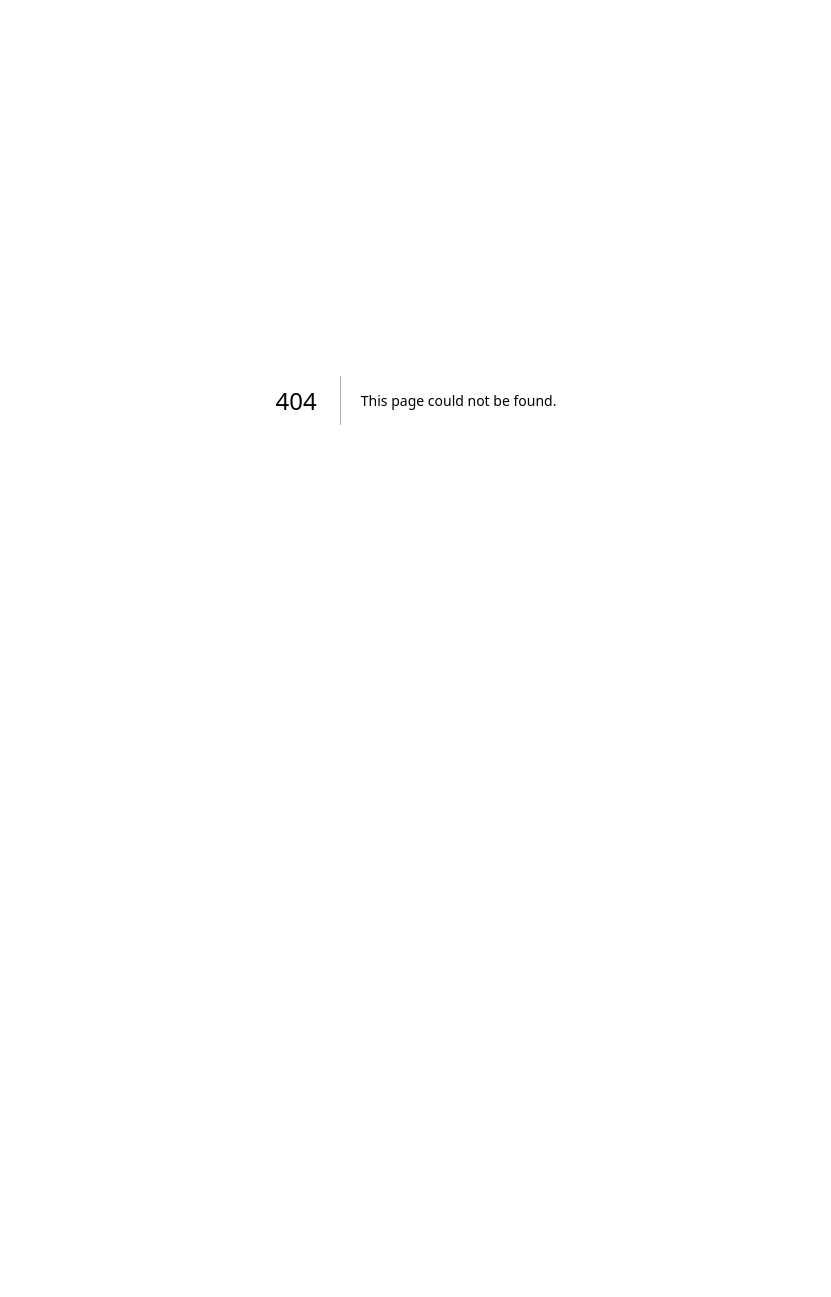
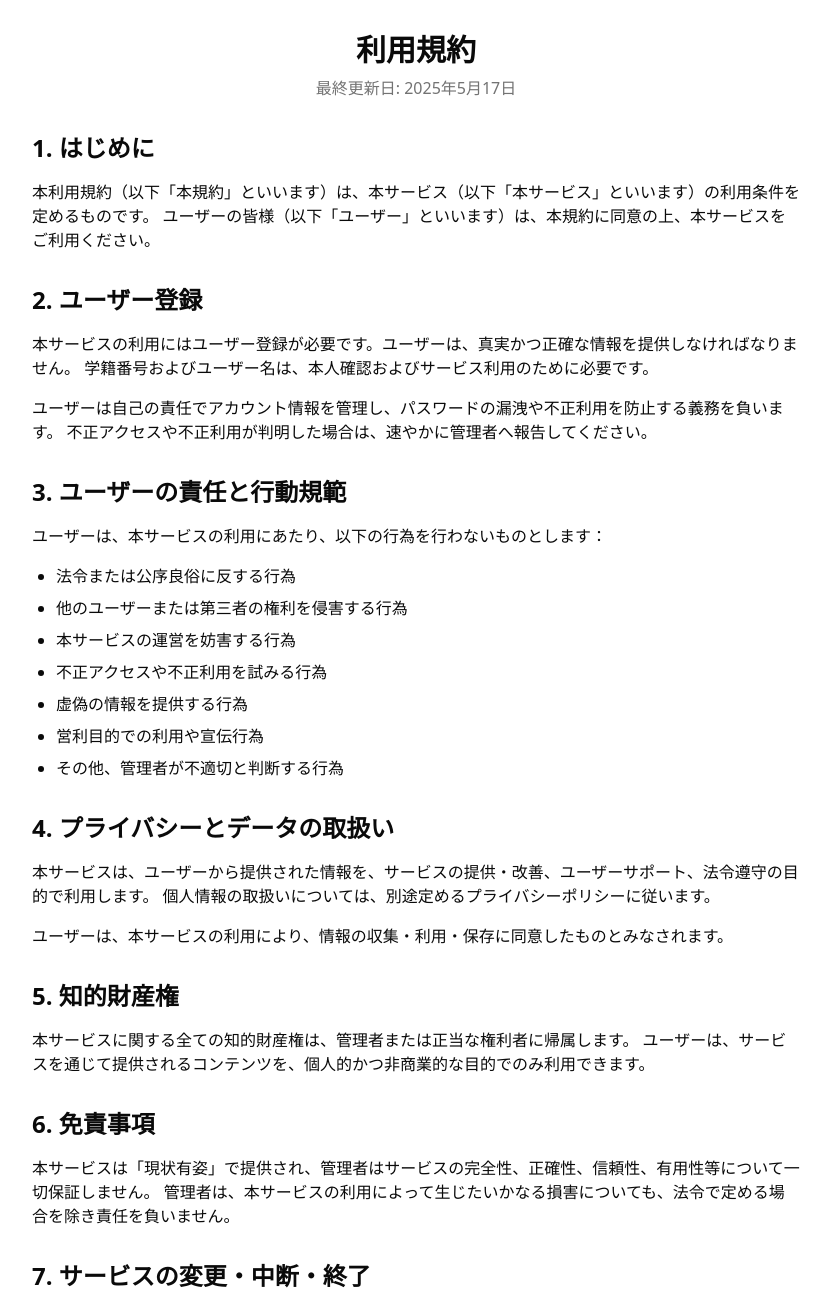
Before and after one commit to kuwaharu-git/school-app, a Next.js app in the folder app/frontend/: page /terms in a window 1280 px wide. Before the commit this address had no page. Shown: the top 1297 px of the page, without its empty margins (224-1055 px from the left). Before the commit the page ends 800 px from the top, so only its background shows below. Built offline with nearby package versions, Linux system fonts and the light colour scheme.

Commit message:
利用規約ページを新規作成

```diff
--- /dev/null
+++ b/app/frontend/src/app/terms/page.tsx
@@ -0,0 +1,116 @@
+import Link from "next/link"
+import { Button } from "@/components/ui/button"
+
+export default function TermsPage() {
+  return (
+    <main className="min-h-screen py-8 px-4 md:px-8 lg:px-16 max-w-4xl mx-auto">
+      <div className="space-y-8">
+        <div className="text-center mb-8">
+          <h1 className="text-3xl font-bold mb-2">利用規約</h1>
+          <p className="text-muted-foreground">最終更新日: 2025年5月17日</p>
+        </div>
+
+        <section className="space-y-4">
+          <h2 className="text-2xl font-semibold">1. はじめに</h2>
+          <p>
+            本利用規約（以下「本規約」といいます）は、本サービス（以下「本サービス」といいます）の利用条件を定めるものです。
+            ユーザーの皆様（以下「ユーザー」といいます）は、本規約に同意の上、本サービスをご利用ください。
+          </p>
+        </section>
+
+        <section className="space-y-4">
+          <h2 className="text-2xl font-semibold">2. ユーザー登録</h2>
+          <p>
+            本サービスの利用にはユーザー登録が必要です。ユーザーは、真実かつ正確な情報を提供しなければなりません。
+            学籍番号およびユーザー名は、本人確認およびサービス利用のために必要です。
+          </p>
+          <p>
+            ユーザーは自己の責任でアカウント情報を管理し、パスワードの漏洩や不正利用を防止する義務を負います。
+            不正アクセスや不正利用が判明した場合は、速やかに管理者へ報告してください。
+          </p>
+        </section>
+
+        <section className="space-y-4">
+          <h2 className="text-2xl font-semibold">3. ユーザーの責任と行動規範</h2>
+          <p>ユーザーは、本サービスの利用にあたり、以下の行為を行わないものとします：</p>
+          <ul className="list-disc pl-6 space-y-2">
+            <li>法令または公序良俗に反する行為</li>
+            <li>他のユーザーまたは第三者の権利を侵害する行為</li>
+            <li>本サービスの運営を妨害する行為</li>
+            <li>不正アクセスや不正利用を試みる行為</li>
+            <li>虚偽の情報を提供する行為</li>
+            <li>営利目的での利用や宣伝行為</li>
+            <li>その他、管理者が不適切と判断する行為</li>
+          </ul>
+        </section>
+
+        <section className="space-y-4">
+          <h2 className="text-2xl font-semibold">4. プライバシーとデータの取扱い</h2>
+          <p>
+            本サービスは、ユーザーから提供された情報を、サービスの提供・改善、ユーザーサポート、法令遵守の目的で利用します。
+            個人情報の取扱いについては、別途定めるプライバシーポリシーに従います。
+          </p>
+          <p>
+            ユーザーは、本サービスの利用により、情報の収集・利用・保存に同意したものとみなされます。
+          </p>
+        </section>
+
+        <section className="space-y-4">
+          <h2 className="text-2xl font-semibold">5. 知的財産権</h2>
+          <p>
+            本サービスに関する全ての知的財産権は、管理者または正当な権利者に帰属します。
+            ユーザーは、サービスを通じて提供されるコンテンツを、個人的かつ非商業的な目的でのみ利用できます。
+          </p>
+        </section>
+
+        <section className="space-y-4">
+          <h2 className="text-2xl font-semibold">6. 免責事項</h2>
+          <p>
+            本サービスは「現状有姿」で提供され、管理者はサービスの完全性、正確性、信頼性、有用性等について一切保証しません。
+            管理者は、本サービスの利用によって生じたいかなる損害についても、法令で定める場合を除き責任を負いません。
+          </p>
+        </section>
+
+        <section className="space-y-4">
+          <h2 className="text-2xl font-semibold">7. サービスの変更・中断・終了</h2>
+          <p>
+            管理者は、事前の通知なく本サービスの内容を変更・中断・終了することができます。
+            これらによってユーザーに生じた損害について、管理者は一切責任を負いません。
+          </p>
+        </section>
+
+        <section className="space-y-4">
+          <h2 className="text-2xl font-semibold">8. 規約の変更</h2>
+          <p>
+            管理者は、必要と判断した場合、ユーザーへの通知なく本規約を変更することがあります。
+            変更後の規約は本ページに掲載された時点で効力を生じます。ユーザーは定期的に本規約を確認してください。
+          </p>
+        </section>
+
+        <section className="space-y-4">
+          <h2 className="text-2xl font-semibold">9. 準拠法と管轄裁判所</h2>
+          <p>
+            本規約の解釈および適用は日本法に準拠します。
+            本サービスに関連して生じた紛争は、管理者所在地を管轄する裁判所を第一審の専属的合意管轄裁判所とします。
+          </p>
+        </section>
+
+        <section className="space-y-4">
+          <h2 className="text-2xl font-semibold">10. セキュリティおよびサービス運用について</h2>
+          <p>
+            本サービスは十分なセキュリティを保証するものではありません。パスワードには、他のサービスで使用しているものや推測されやすいものを絶対に使用しないでください。
+          </p>
+          <p>
+            また、本サービスは自宅サーバー上で運用されているため、予告なくサービスが停止したり、データが消失する可能性があります。あらかじめご了承ください。
+          </p>
+        </section>
+
+        <div className="flex justify-center pt-8 pb-4">
+          <Link href="/register">
+            <Button variant="outline">登録ページに戻る</Button>
+          </Link>
+        </div>
+      </div>
+    </main>
+  )
+}
```
